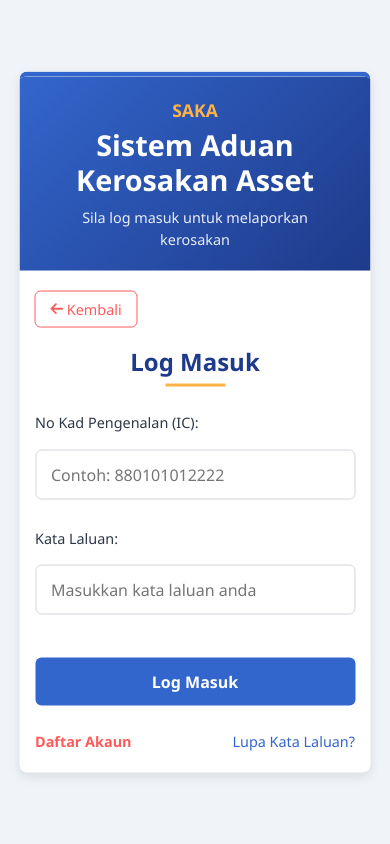
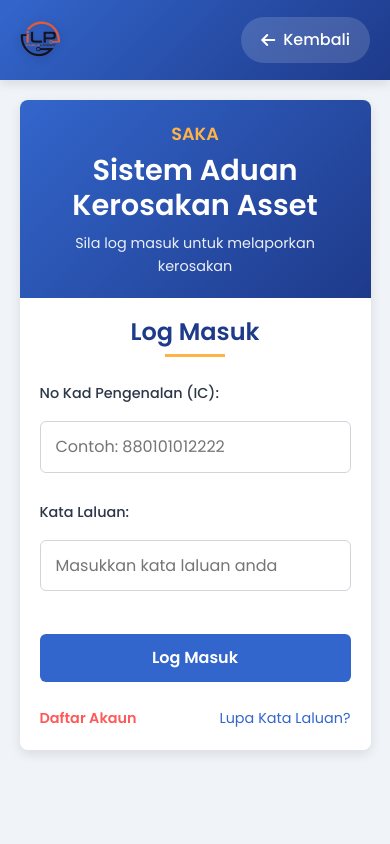
Before and after one commit to Izaffsd/saka, a PHP site: page /login_user.php in a window 390 px wide. Run offline with PHP 8.4, Linux system fonts and the light colour scheme; some libraries are stand-ins or nearby versions.

Commit message:
fix index,login n signup also gambar baru for login

```diff
--- a/login_user.php
+++ b/login_user.php
@@ -4,9 +4,16 @@
     <meta charset="UTF-8">
     <meta name="viewport" content="width=device-width, initial-scale=1.0">
     <link rel="stylesheet" href="https://cdn.jsdelivr.net/npm/bootstrap@5.2.2/dist/css/bootstrap.min.css" crossorigin="anonymous">
+    <link rel="stylesheet" href="https://cdnjs.cloudflare.com/ajax/libs/font-awesome/6.4.0/css/all.min.css"/>
     <title>Login Sistem Aduan Kerosakan Asset</title>
 
     <style>
+        * {
+            margin: 0;
+            padding: 0;
+            box-sizing: border-box;
+        }
+
         :root {
             --primary-color: #3366CC;
             --secondary-color: #1E3A8A;
@@ -16,18 +23,86 @@
             --text-dark: #2d3748;
             --text-light: #ffffff;
             --shadow: 0 4px 12px rgba(0, 0, 0, 0.1);
+            --shadow-md: 0 4px 10px rgba(0,0,0,0.1);
+            --transition: all 0.3s ease;
         }
 
         body {
-            height: 100vh;
+            font-family: 'Poppins', Arial, sans-serif;
+            line-height: 1.6;
+            background-color: var(--light-bg);
+            color: var(--text-dark);
+        }
+
+        /* Navbar styles */
+        .navbar {
+            background: linear-gradient(135deg, var(--primary-color), var(--secondary-color));
+            padding: 15px 0;
+            box-shadow: var(--shadow-md);
+            position: sticky;
+            top: 0;
+            z-index: 1000;
+        }
+
+        .container {
+            max-width: 1200px;
+            margin: 0 auto;
+            padding: 0 20px;
+        }
+
+        .navbar .container {
             display: flex;
-            background-repeat: no-repeat;
-            background-size: cover;
+            justify-content: space-between;
+            align-items: center;
+        }
+
+        .navbar-brand {
+            display: flex;
+            align-items: center;
+            text-decoration: none;
+        }
+
+        .navbar-brand img {
+            height: 50px;
+            filter: drop-shadow(0 2px 4px rgba(0, 0, 0, 0.2));
+        }
+
+        .navbar-brand span {
+            color: var(--text-light);
+            font-weight: 600;
+            font-size: 1.2rem;
+            margin-left: 15px;
+            letter-spacing: 0.5px;
+            text-shadow: 1px 1px 2px rgba(0, 0, 0, 0.2);
+        }
+
+        .navbar-nav {
+            list-style: none;
+            display: flex;
+        }
+
+        .back-button {
+            display: inline-flex;
+            align-items: center;
             justify-content: center;
-            align-items: center;
-            background-color: var(--light-bg);
-            margin: 0;
-            font-family: 'Segoe UI', Tahoma, Geneva, Verdana, sans-serif;
+            padding: 10px 20px;
+            background-color: rgba(255, 255, 255, 0.15);
+            color: var(--text-light);
+            text-decoration: none;
+            border-radius: 30px;
+            font-weight: 500;
+            transition: var(--transition);
+            border: none;
+        }
+
+        .back-button i {
+            margin-right: 8px;
+        }
+
+        .back-button:hover {
+            background-color: var(--accent-color);
+            color: var(--text-dark);
+            transform: translateY(-2px);
         }
 
         .login-container {
@@ -40,11 +115,11 @@
             overflow: hidden;
             flex-direction: column;
             margin: auto;
-            position: absolute;
-            top: 50%;
-            left: 50%;
+            margin-top: 20px;
+            /* position: absolute; */
+            /* top: 100px; */
+            /* left: 50%; */
             transform: translate(-50%, -50%);
-            border-top: 5px solid var(--primary-color);
         }
 
         .login-header {
@@ -203,6 +278,13 @@
             color: #9ca3af;
         }
 
+        .system-name {
+            font-size: 1.1rem;
+            margin-bottom: 5px;
+            color: var(--accent-color);
+            font-weight: 600;
+        }
+
         /* Responsive design */
         @media (max-width: 576px) {
             .login-container {
@@ -210,10 +292,19 @@
                 max-width: none;
                 min-height: auto;
                 border-radius: 8px;
+                margin-bottom: 10px;
             }
 
             .login-form {
-                padding: 20px 15px;
+                padding: 20px;
+            }
+
+            .navbar-brand span {
+                display: none;
+            }
+
+            .navbar-brand img {
+                height: 40px;
             }
         }
 
@@ -233,33 +324,39 @@
             }
         }
 
-        #kembali {
-            align-self: flex-start;
-            margin-bottom: 20px;
-            border: 1px solid var(--danger-color);
-            color: var(--danger-color);
-            padding: 7px 15px;
-            border-radius: 6px;
-            font-size: 0.9rem;
-            font-weight: 500;
-            transition: all 0.3s ease;
-            background-color: transparent;
+        /* Animation */
+        @keyframes fadeInUp {
+            from {
+                opacity: 0;
+                transform: translateY(20px);
+            }
+            to {
+                opacity: 1;
+                transform: translateY(0);
+            }
         }
 
-        #kembali:hover {
-            background-color: var(--danger-color);
-            color: white;
-        }
-
-        .system-name {
-            font-size: 1.1rem;
-            margin-bottom: 5px;
-            color: var(--accent-color);
-            font-weight: 600;
+        .login-container {
+            animation: fadeInUp 0.5s ease-out forwards;
         }
     </style>
 </head>
 <body>
+    <nav class="navbar">
+        <div class="container">
+            <a class="navbar-brand" href="index.php">
+                <img src="img/305199717_985453492342369_1200662185772088661_n.png" alt="Logo" loading="lazy">
+                <span class="fw-bold">Sistem Aduan Kerosakan Aset</span>
+            </a>
+            <ul class="navbar-nav">
+                <li>
+                    <a class="back-button" href="index.php">
+                        <i class="fas fa-arrow-left"></i> Kembali
+                    </a>
+                </li>
+            </ul>
+        </div>
+    </nav>
 
     <div class="login-container">
         <div class="login-header">
@@ -269,7 +366,6 @@
         </div>
 
         <div class="login-form">
-            <a href="index.php" class="btn" id="kembali"><i class="fas fa-arrow-left"></i> Kembali</a>
             <h2>Log Masuk</h2>
             <form action="loginsession.php" method="post">
                 <div class="form-group">
@@ -293,7 +389,12 @@
         </div>
     </div>
 
-    <!-- Adding Font Awesome for icons -->
-    <script src="https://cdnjs.cloudflare.com/ajax/libs/font-awesome/6.1.1/js/all.min.js" crossorigin="anonymous"></script>
+    <!-- Add Poppins font -->
+    <script>
+        const fontLink = document.createElement('link');
+        fontLink.rel = 'stylesheet';
+        fontLink.href = 'https://fonts.googleapis.com/css2?family=Poppins:wght@300;400;500;600;700&display=swap';
+        document.head.appendChild(fontLink);
+    </script>
 </body>
 </html>
```
Also changed, not shown: index.php (+15 -13 lines), signup.php (+4 -4 lines), img/login.png (added).
